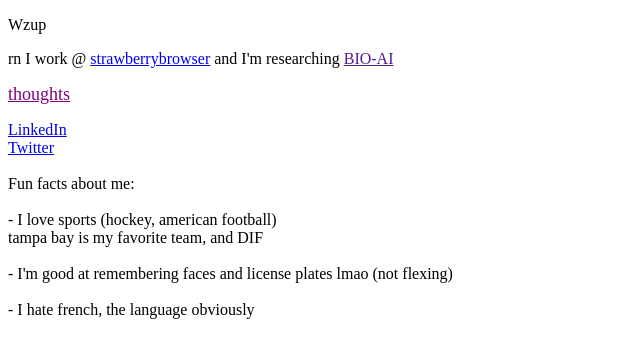
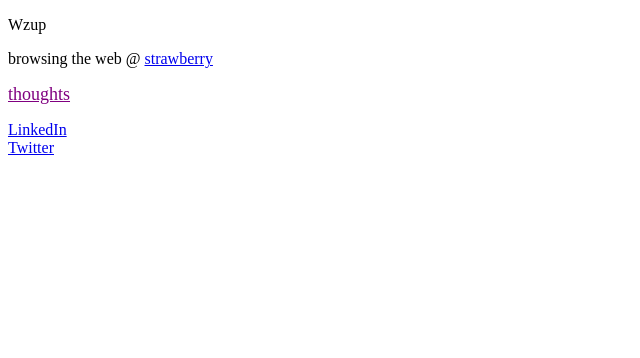
Before and after one commit to dkjo8/dkjo8, a React (Vite) app: page / in a window 1280 px wide. Shown: the top 358 px of the page, without its empty margins (0-640 px from the left). Built offline with nearby package versions, Linux system fonts and the light colour scheme.

Commit message:
Simplify main page

```diff
--- a/src/App.tsx
+++ b/src/App.tsx
@@ -131,23 +131,14 @@
           </p>
 
           <p>
-            rn I work @{' '}
+            browsing the web @{' '}
             <a
               href="https://strawberrybrowser.com/"
               target="_blank"
               rel="noopener noreferrer"
               className="bg-blue-500 hover:bg-blue-600 text-white px-4 py-2 rounded-lg transition-colors duration-200 inline-block"
             >
-              strawberrybrowser
-            </a>
-            {' '}and I'm researching{' '}
-            <a
-              href=""
-              target="_blank"
-              rel="noopener noreferrer"
-              className="bg-green-500 hover:bg-green-600 text-white px-4 py-2 rounded-lg transition-colors duration-200 inline-block"
-            >
-              BIO-AI
+              strawberry
             </a>
           </p>
 
@@ -168,23 +159,6 @@
                 Twitter
               </a>
             </span>
-            <br /> <br />
-            <span>
-              Fun facts about me:
-            </span>
-            <br /> <br />
-            <span>
-              - I love sports (hockey, american football) <br />
-              tampa bay is my favorite team, and DIF
-            </span>
-            <br /> <br />
-            <span>
-              - I'm good at remembering faces and license plates lmao (not flexing)
-            </span>
-            <br /> <br />
-            <span>
-              - I hate french, the language obviously
-            </span>
           </div>
         </div>
       </div>
```
Also changed, not shown: 1 other file (tests, documents, lock files or other folders).
